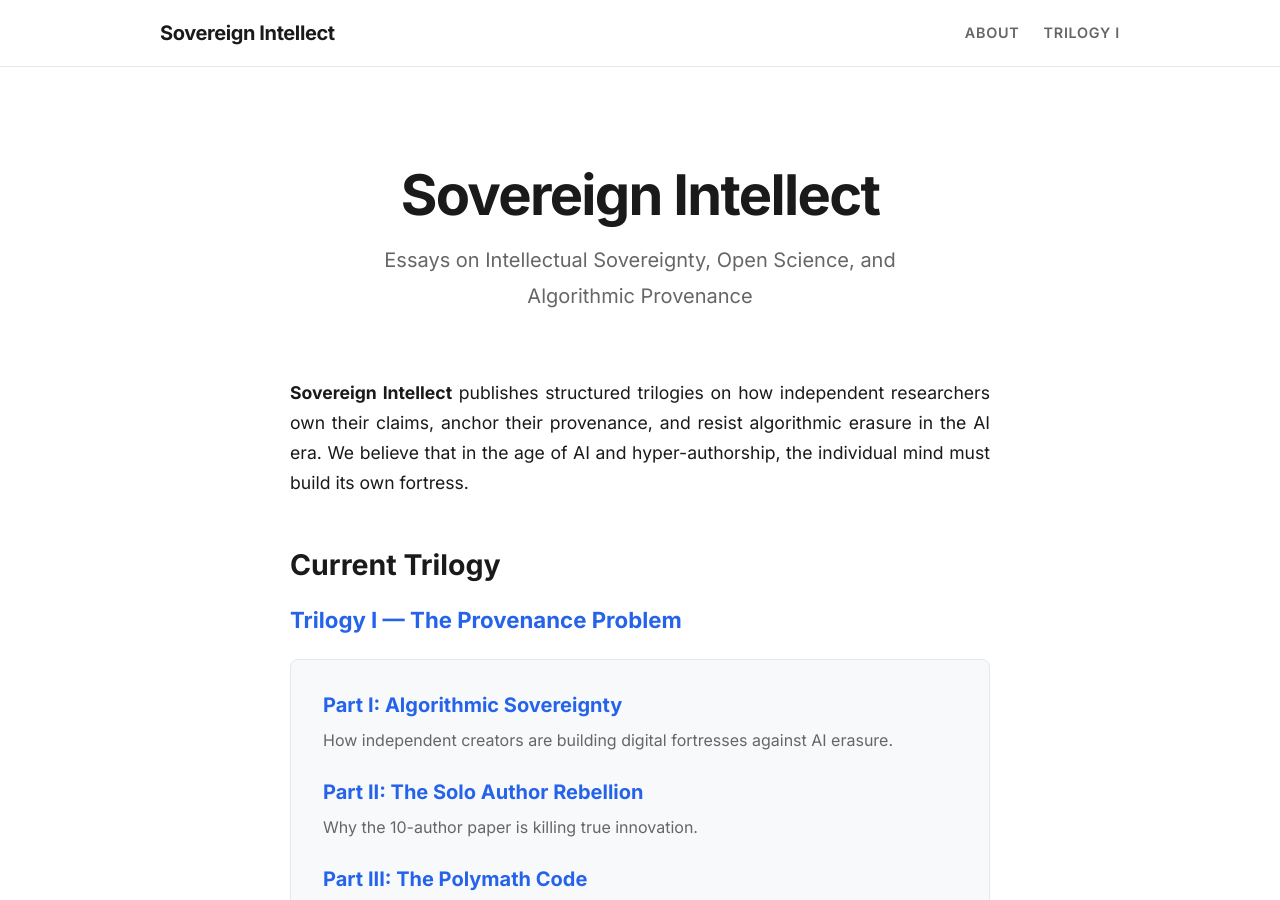
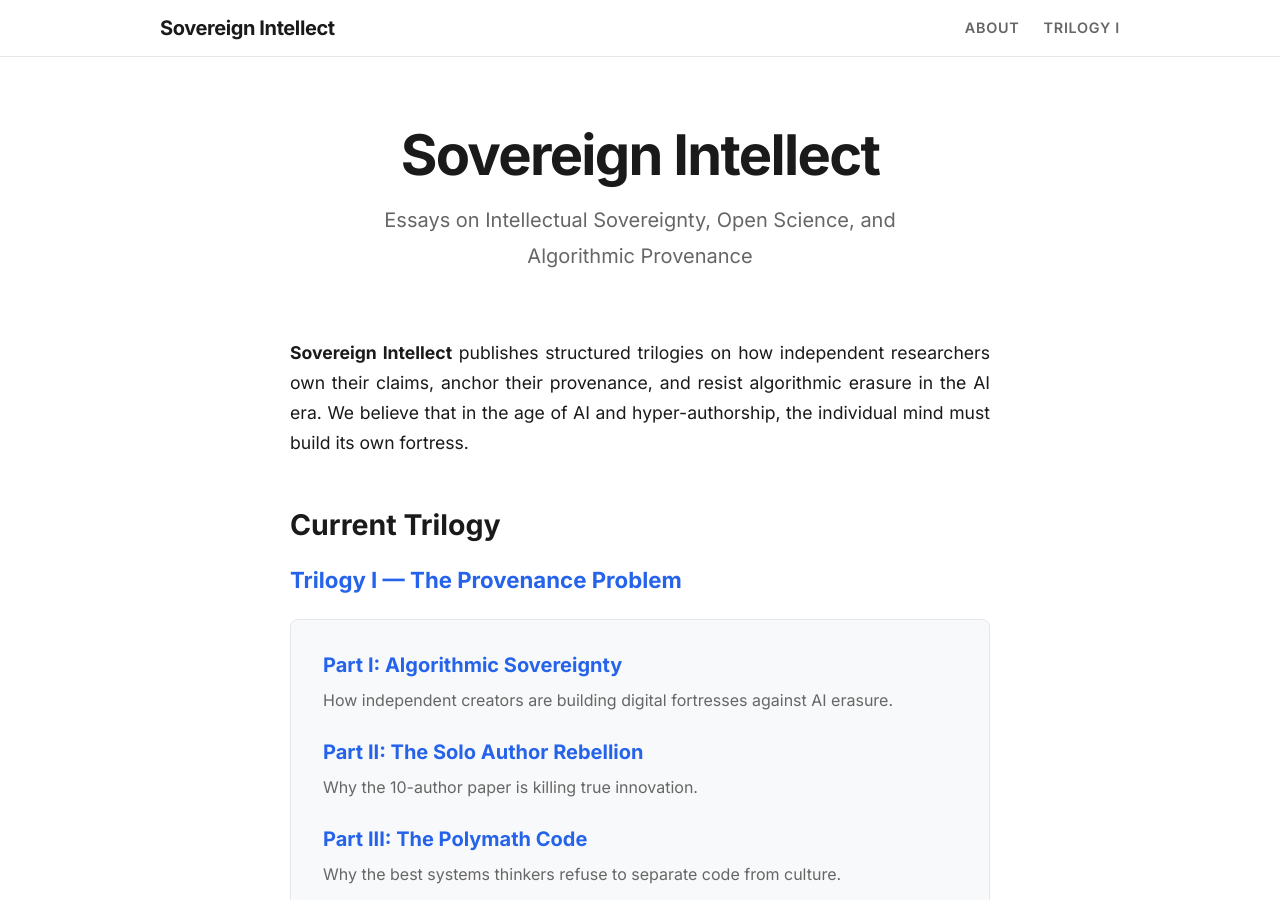
Before and after one commit to pravinkumar-ghodake/sovereign-intellect-blog, a Jekyll site: the page built from index.md, in a window 1280 px wide and 900 px high. Built offline with Jekyll 4.4.1, drawn with Linux system fonts in a browser that asks for light colours.

Commit message:
Update custom.css

```diff
--- a/assets/css/custom.css
+++ b/assets/css/custom.css
@@ -47,7 +47,7 @@ a:hover { color: var(--accent-hover); }
 /* Header */
 .site-header {
   border-bottom: 1px solid var(--border-color);
-  padding: 20px 0;
+  padding: 15px 0; /* REDUCED FROM 20px */
   background: rgba(255, 255, 255, 0.95);
   backdrop-filter: blur(5px);
   position: sticky;
@@ -89,7 +89,7 @@ a:hover { color: var(--accent-hover); }
 /* Content Area */
 .site-content {
   min-height: calc(100vh - 200px);
-  padding: 60px 0;
+  padding: 30px 0; /* REDUCED FROM 60px */
 }
 
 /* Typography (Posts) */
```
